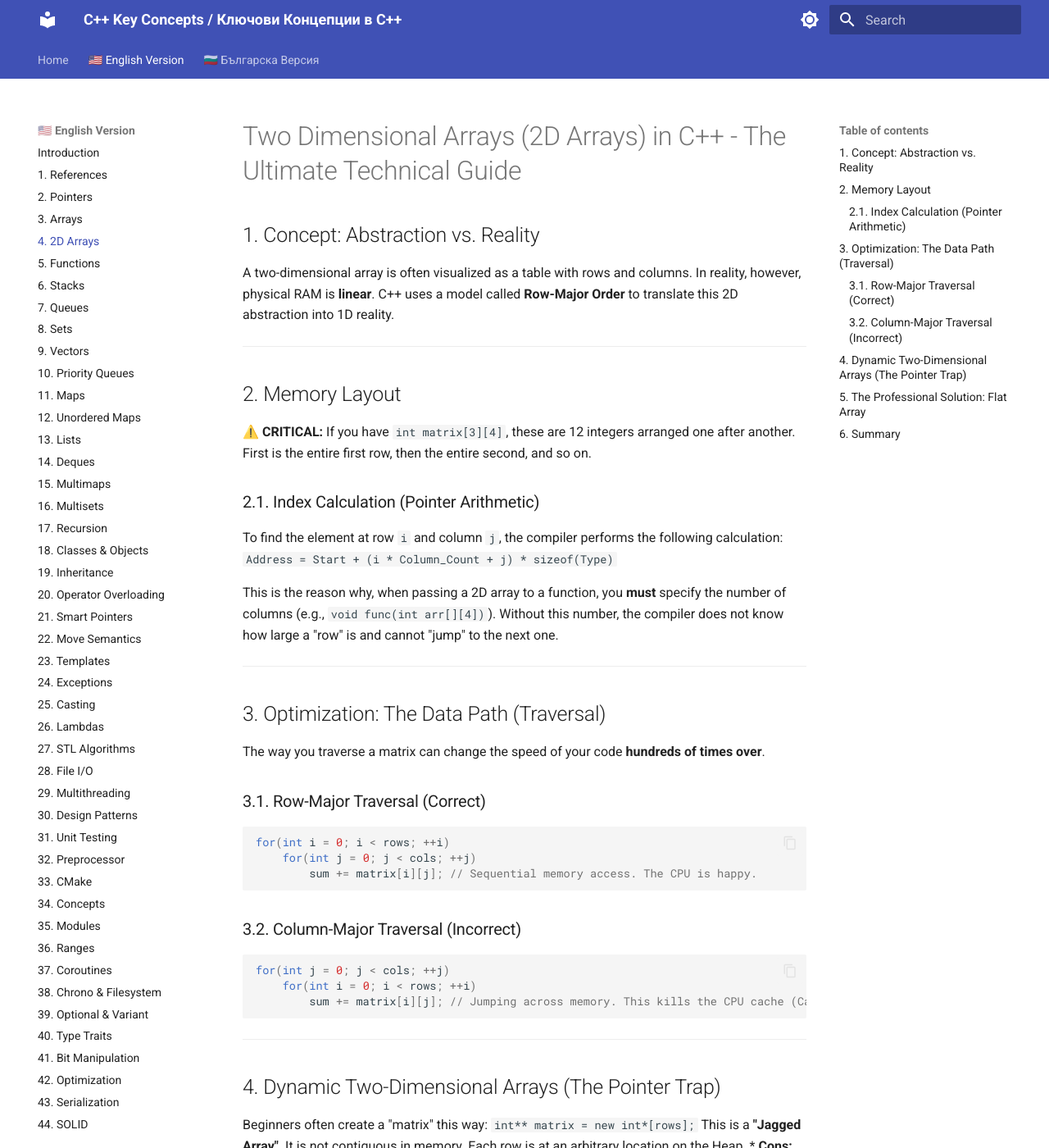
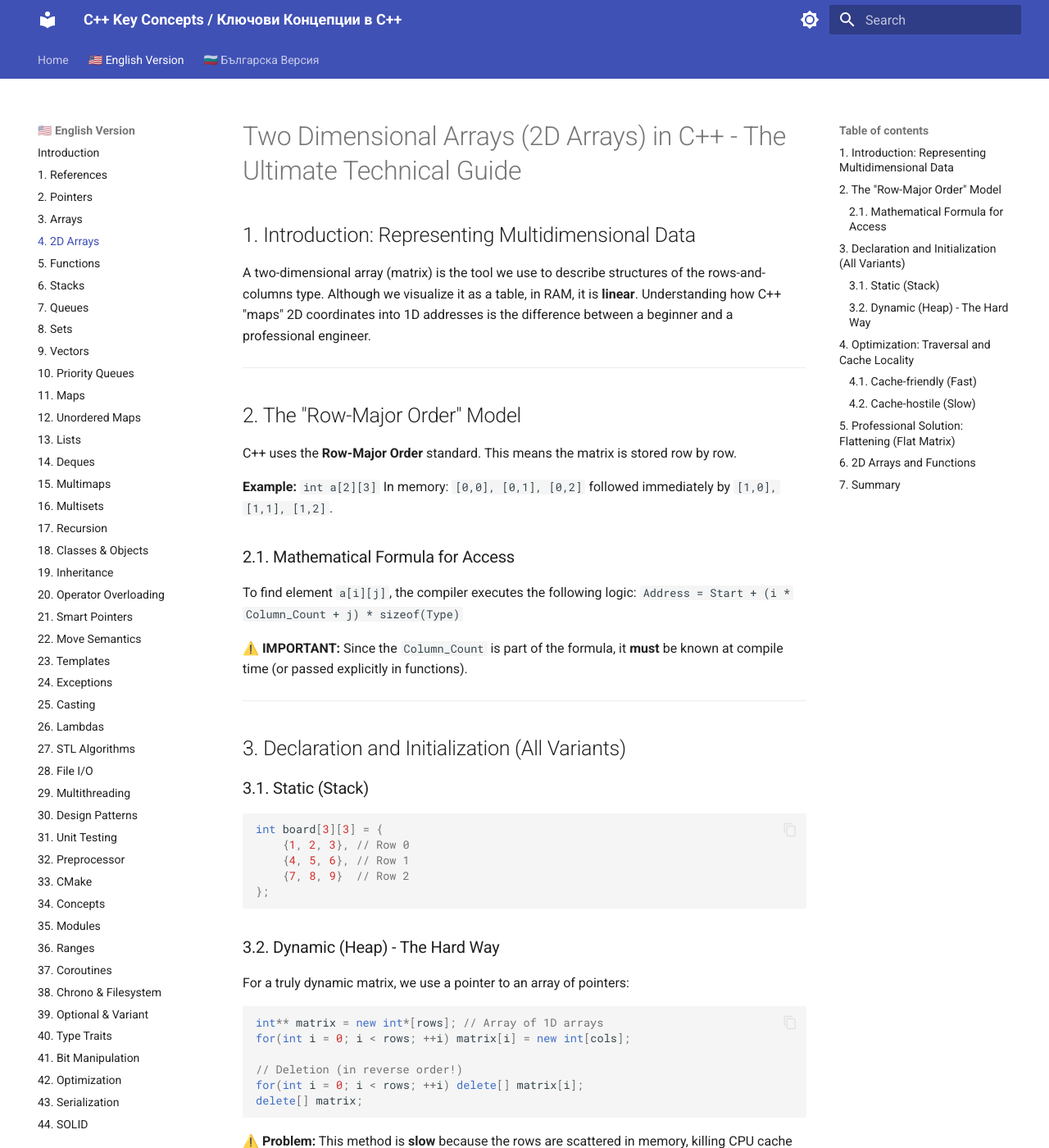
Before and after one commit to KadirYazadzhi/CPlusPlus---KeyConcepts, an MkDocs documentation site: the page built from docs/en/Two_Dimensional_Arrays/Two_Dimensional_Arrays.md, in a window 1280 px wide and 1400 px high. Shown: the whole window at 82% size. Built offline with MkDocs 1.6.1 and Material for MkDocs 9.7.7, drawn with Linux system fonts in a browser that asks for light colours; some of the changed text lies outside the part shown.

Commit message:
Docs: Massive expansion of Array and 2D Array topics (Topics 3-4) covering cache locality and memory flattening

````diff
--- a/docs/bg/Two_Dimensional_Arrays/Two_Dimensional_Arrays.md
+++ b/docs/bg/Two_Dimensional_Arrays/Two_Dimensional_Arrays.md
@@ -1,67 +1,96 @@
 # Двумерни Масиви (2D Arrays) в C++ - Пълно техническо ръководство
 
-## 1. Концепция: Абстракция срещу Реалност
-Двумерният масив често се визуализира като таблица с редове и колони. В действителност обаче, физическата RAM памет е **линейна**. C++ използва модел, наречен **Row-Major Order**, за да превърне тази 2D абстракция в 1D реалност.
+## 1. Въведение: Представяне на многомерни данни
+Двумерният масив (матрица) е инструментът, с който описваме структури от тип редове и колони. Въпреки че го визуализираме като таблица, в RAM паметта той е **линеен**. Разбирането на това как C++ "картира" 2D координатите в 1D адреси е разликата между начинаещия и професионалния инженер.
 
 ---
 
-## 2. Представяне в паметта (The Layout)
+## 2. Моделът "Row-Major Order"
+C++ използва стандарта **Row-Major Order**. Това означава, че матрицата се съхранява ред след ред.
 
-⚠️ **КРИТИЧНО:** Ако имате `int matrix[3][4]`, това са 12 цели числа, подредени едно след друго. Първо е целият първи ред, после целият втори и т.н.
+**Пример:** `int a[2][3]`
+В паметта: `[0,0], [0,1], [0,2]` следвани веднага от `[1,0], [1,1], [1,2]`.
 
-### 2.1. Изчисляване на индекси (Pointer Arithmetic)
-За да намери елемента на ред `i` и колона `j`, компилаторът прави следната сметка:
+### 2.1. Математическата формула за достъп
+За да намери елемента `a[i][j]`, компилаторът изпълнява следната логика:
 `Адрес = Начало + (i * Брой_Колони + j) * sizeof(Тип)`
 
-Това е причината, поради която при подаване на 2D масив на функция, трябва **задължително** да укажете броя на колоните (напр. `void func(int arr[][4])`). Без това число, компилаторът не знае колко голям е един "ред" и не може да "прескочи" до следващия.
+⚠️ **ВАЖНО:** Тъй като числото `Брой_Колони` е част от формулата, то **трябва** да бъде известно по време на компилация (или подадено изрично при функциите).
 
 ---
 
-## 3. Оптимизация: Пътят на данните (Traversal)
+## 3. Декларация и Инициализация (Всички варианти)
 
-Начинът, по който обхождате матрицата, може да промени скоростта на кода ви **стотици пъти**.
+### 3.1. Статична (Stack)
+```cpp
+int board[3][3] = {
+    {1, 2, 3}, // Ред 0
+    {4, 5, 6}, // Ред 1
+    {7, 8, 9}  // Ред 2
+};
+```
 
-### 3.1. Row-Major Traversal (Правилно)
+### 3.2. Динамична (Heap) - Трудният начин
+За истински динамична матрица използваме указател към масив от указатели:
+```cpp
+int** matrix = new int*[rows]; // Масив от 1D масиви
+for(int i = 0; i < rows; ++i) matrix[i] = new int[cols];
+
+// Изтриване (в обратен ред!)
+for(int i = 0; i < rows; ++i) delete[] matrix[i];
+delete[] matrix;
+```
+⚠️ **Проблем:** Този метод е **бавен**, защото редовете са пръснати в паметта и убиват кеша на процесора.
+
+---
+
+## 4. Оптимизация: Traversal и Cache Locality
+Това е най-важният урок при работа с матрици.
+
+### 4.1. Cache-friendly (Бързо)
+Винаги обхождайте вътрешния цикъл по колоните:
 ```cpp
 for(int i = 0; i < rows; ++i)
     for(int j = 0; j < cols; ++j)
-        sum += matrix[i][j]; // Достъпваме паметта последователно. Процесорът е доволен.
+        sum += matrix[i][j]; // Четем паметта последователно (1, 2, 3, 4...)
 ```
 
-### 3.2. Column-Major Traversal (Грешно)
+### 4.2. Cache-hostile (Бавно)
+Обхождането по колони (външен цикъл колони) е пагубно за скоростта:
 ```cpp
 for(int j = 0; j < cols; ++j)
     for(int i = 0; i < rows; ++i)
-        sum += matrix[i][j]; // Прескачаме паметта. Това убива кеша на процесора (Cache Thrashing).
+        sum += matrix[i][j]; // Скачаме през големи блокове памет. Процесорът чака RAM-а.
 ```
 
 ---
 
-## 4. Динамични Двумерни Масиви (The Pointer Trap)
-
-Често начинаещите създават "матрица" по този начин:
-`int** matrix = new int*[rows];`
-Това е **"Jagged Array"** (назъбен масив). Той не е непрекъснат в паметта. Всеки ред е на произволно място в Heap-а.
-*   **Минус:** Ужасна производителност (липса на cache locality).
-*   **Плюс:** Редовете могат да имат различна дължина.
+## 5. Професионално решение: Flattening (Плоска матрица)
+В гейм индустрията и научните изчисления рядко се ползва `int**`. Вместо това се ползва един 1D масив, който се третира като 2D:
+```cpp
+std::vector<int> matrix(rows * cols);
+// Достъп до (ред i, колона j):
+int value = matrix[i * cols + j];
+```
+**Защо?** Само една алокация, непрекъсната памет, максимална скорост.
 
 ---
 
-## 5. Професионалното решение: Плосък масив
-В високопроизводителния софтуер (игри, AI, симулации) 2D масивите се съхраняват като **плосък 1D масив**:
+## 6. Двумерни масиви и Функции
+При подаване на 2D масив на функция, трябва да укажете всички размери освен първия:
 ```cpp
-std::vector<int> flat_matrix(rows * cols);
-// Достъп:
-int val = flat_matrix[i * cols + j];
+void process(int arr[][10], int rows); // OK
+// void process(int arr[][], int rows); // ГРЕШКА!
 ```
-Това гарантира перфектна Cache Locality и само една алокация на памет.
 
 ---
 
-## 6. Обобщение
-*   **Статичен 2D масив:** Добре за малки матрици.
-*   **Vector of Vectors:** Удобно за писане, но бавно (Jagged layout).
-*   **Flat Vector (1D):** Инженерният стандарт за скорост.
+## 7. Обобщение
+*   Матриците в C++ са **линейни** под капака.
+*   **Редът на обхождане** е критичен за скоростта.
+*   Използвайте **Flattening** (1D vector) за професионални приложения.
+*   Винаги предпочитайте `std::vector<std::vector<T>>` пред сурови указатели, ако скоростта не е краен приоритет.
 
 ---
-*(Документацията е актуализирана за стандарти C++17/20/23)*
+*Документацията е подготвена за проекта "Ключови концепции в C++".*
+*Версия: 2.0 (Пълна детайлност)*
--- a/docs/en/Two_Dimensional_Arrays/Two_Dimensional_Arrays.md
+++ b/docs/en/Two_Dimensional_Arrays/Two_Dimensional_Arrays.md
@@ -1,67 +1,96 @@
 # Two Dimensional Arrays (2D Arrays) in C++ - The Ultimate Technical Guide
 
-## 1. Concept: Abstraction vs. Reality
-A two-dimensional array is often visualized as a table with rows and columns. In reality, however, physical RAM is **linear**. C++ uses a model called **Row-Major Order** to translate this 2D abstraction into 1D reality.
+## 1. Introduction: Representing Multidimensional Data
+A two-dimensional array (matrix) is the tool we use to describe structures of the rows-and-columns type. Although we visualize it as a table, in RAM, it is **linear**. Understanding how C++ "maps" 2D coordinates into 1D addresses is the difference between a beginner and a professional engineer.
 
 ---
 
-## 2. Memory Layout
+## 2. The "Row-Major Order" Model
+C++ uses the **Row-Major Order** standard. This means the matrix is stored row by row.
 
-⚠️ **CRITICAL:** If you have `int matrix[3][4]`, these are 12 integers arranged one after another. First is the entire first row, then the entire second, and so on.
+**Example:** `int a[2][3]`
+In memory: `[0,0], [0,1], [0,2]` followed immediately by `[1,0], [1,1], [1,2]`.
 
-### 2.1. Index Calculation (Pointer Arithmetic)
-To find the element at row `i` and column `j`, the compiler performs the following calculation:
+### 2.1. Mathematical Formula for Access
+To find element `a[i][j]`, the compiler executes the following logic:
 `Address = Start + (i * Column_Count + j) * sizeof(Type)`
 
-This is the reason why, when passing a 2D array to a function, you **must** specify the number of columns (e.g., `void func(int arr[][4])`). Without this number, the compiler does not know how large a "row" is and cannot "jump" to the next one.
+⚠️ **IMPORTANT:** Since the `Column_Count` is part of the formula, it **must** be known at compile time (or passed explicitly in functions).
 
 ---
 
-## 3. Optimization: The Data Path (Traversal)
+## 3. Declaration and Initialization (All Variants)
 
-The way you traverse a matrix can change the speed of your code **hundreds of times over**.
+### 3.1. Static (Stack)
+```cpp
+int board[3][3] = {
+    {1, 2, 3}, // Row 0
+    {4, 5, 6}, // Row 1
+    {7, 8, 9}  // Row 2
+};
+```
 
-### 3.1. Row-Major Traversal (Correct)
+### 3.2. Dynamic (Heap) - The Hard Way
+For a truly dynamic matrix, we use a pointer to an array of pointers:
+```cpp
+int** matrix = new int*[rows]; // Array of 1D arrays
+for(int i = 0; i < rows; ++i) matrix[i] = new int[cols];
+
+// Deletion (in reverse order!)
+for(int i = 0; i < rows; ++i) delete[] matrix[i];
+delete[] matrix;
+```
+⚠️ **Problem:** This method is **slow** because the rows are scattered in memory, killing CPU cache performance.
+
+---
+
+## 4. Optimization: Traversal and Cache Locality
+This is the most important lesson when working with matrices.
+
+### 4.1. Cache-friendly (Fast)
+Always iterate the inner loop over the columns:
 ```cpp
 for(int i = 0; i < rows; ++i)
     for(int j = 0; j < cols; ++j)
-        sum += matrix[i][j]; // Sequential memory access. The CPU is happy.
+        sum += matrix[i][j]; // We read memory sequentially (1, 2, 3, 4...)
 ```
 
-### 3.2. Column-Major Traversal (Incorrect)
+### 4.2. Cache-hostile (Slow)
+Iterating by columns (outer loop over columns) is disastrous for speed:
 ```cpp
 for(int j = 0; j < cols; ++j)
     for(int i = 0; i < rows; ++i)
-        sum += matrix[i][j]; // Jumping across memory. This kills the CPU cache (Cache Thrashing).
+        sum += matrix[i][j]; // Jumping across large blocks of memory. The CPU waits for RAM.
 ```
 
 ---
 
-## 4. Dynamic Two-Dimensional Arrays (The Pointer Trap)
-
-Beginners often create a "matrix" this way:
-`int** matrix = new int*[rows];`
-This is a **"Jagged Array"**. It is not contiguous in memory. Each row is at an arbitrary location on the Heap.
-*   **Cons:** Terrible performance (lack of cache locality).
-*   **Pros:** Rows can have different lengths.
+## 5. Professional Solution: Flattening (Flat Matrix)
+In the gaming industry and scientific computing, `int**` is rarely used. Instead, a single 1D array is used and treated as 2D:
+```cpp
+std::vector<int> matrix(rows * cols);
+// Access (row i, column j):
+int value = matrix[i * cols + j];
+```
+**Why?** Only one allocation, contiguous memory, maximum speed.
 
 ---
 
-## 5. The Professional Solution: Flat Array
-In high-performance software (Games, AI, Simulations), 2D arrays are stored as a **flat 1D array**:
+## 6. 2D Arrays and Functions
+When passing a 2D array to a function, you must specify all dimensions except the first:
 ```cpp
-std::vector<int> flat_matrix(rows * cols);
-// Access:
-int val = flat_matrix[i * cols + j];
+void process(int arr[][10], int rows); // OK
+// void process(int arr[][], int rows); // ERROR!
 ```
-This guarantees perfect Cache Locality and only one memory allocation.
 
 ---
 
-## 6. Summary
-*   **Static 2D Array:** Good for small matrices.
-*   **Vector of Vectors:** Convenient to write, but slow (Jagged layout).
-*   **Flat Vector (1D):** The engineering standard for speed.
+## 7. Summary
+*   C++ matrices are **linear** under the hood.
+*   **Traversal order** is critical for speed.
+*   Use **Flattening** (1D vector) for professional applications.
+*   Always prefer `std::vector<std::vector<T>>` over raw pointers if speed is not the ultimate priority.
 
 ---
-*(Documentation updated for C++17/20/23 standards)*
+*Documentation prepared for the "C++ Key Concepts" project.*
+*Version: 2.0 (Full Detail)*
````
Also changed, not shown: docs/bg/Arrays/Arrays.md (+67 -42 lines), docs/en/Arrays/Arrays.md (+67 -42 lines).
